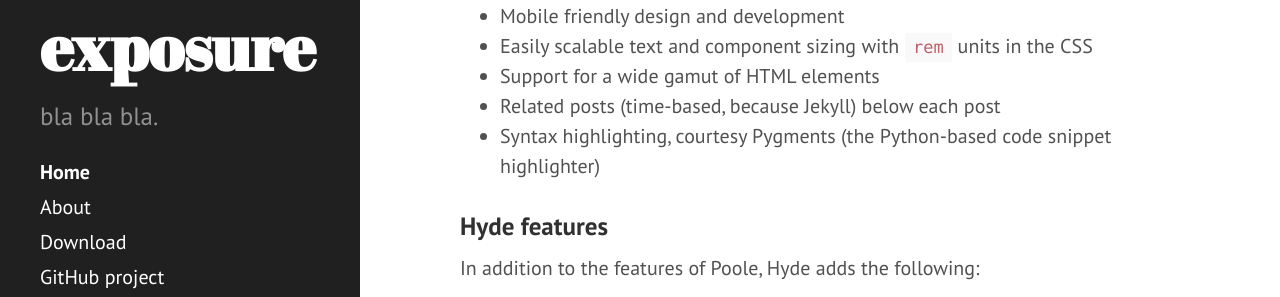
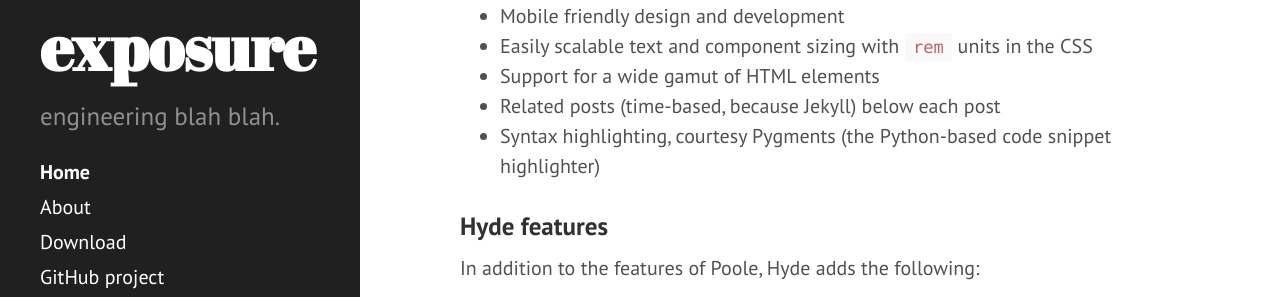
Before and after one commit to jaroszue/jaroszue.github.io, a Jekyll site: the page built from index.html, in a window 1280 px wide. Shown: the part 480-777 px from the top of the page. Built offline with Jekyll 4.4.1, drawn with Linux system fonts in a browser that asks for light colours; Markdown is read by kramdown in place of the engine named in the settings; the list of posts is cut into pages by our own code.

Commit message:
Update _config.yml

```diff
--- a/_config.yml
+++ b/_config.yml
@@ -8,14 +8,14 @@ permalink:        pretty
 
 # Setup
 title:            Short exposure
-tagline:          'engineering bla bla'
-description:      'bla bla bla.'
-url:              http://hyde.getpoole.com
+tagline:          'engineering blah blah'
+description:      'engineering blah blah.'
+url:              http://jaroszue.github.io
 baseurl:          /
 
 author:
   name:           'Emil Jaroszuk'
-  url:
+  url:            http://jaroszue.github.io
 
 paginate:         5
 
```
